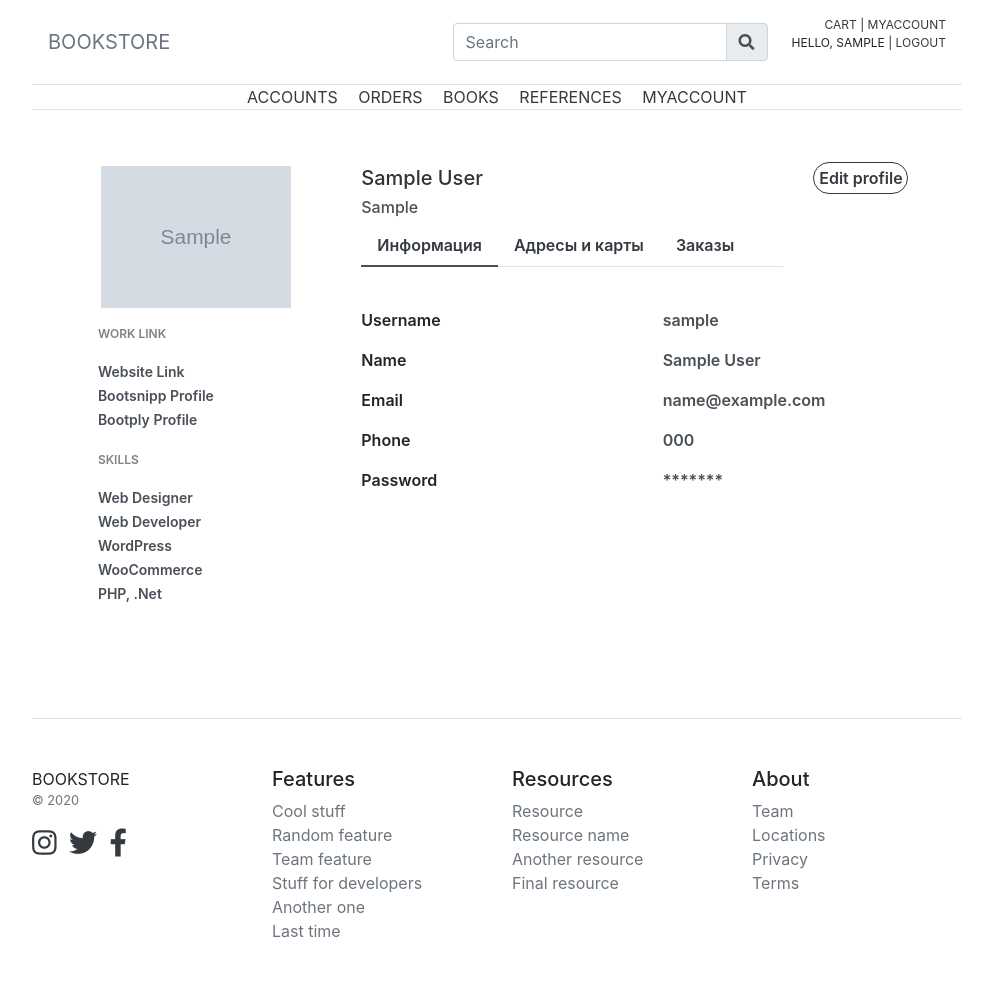
After one commit to xistadi/BookStore, a Django app: page /accounts/1/ in a window 1280 px wide. The commit adds this page. Shown: the whole page, without its empty margins (143-1136 px from the left). Run offline with Django 3.2, Linux system fonts and the light colour scheme; tables that the repository leaves empty hold one stand-in row (values such as "Sample post"); grey boxes marked "Sample" are stand-in pictures; some libraries are stand-ins or nearby versions.

Commit message:
profile list update by pk

```diff
--- /dev/null
+++ b/src/myauth/templates/myauth/profile_by_pk.html
@@ -0,0 +1,216 @@
+{% extends 'customer_base.html' %}
+{% block title %} Profile №{{ user.profile.pk }} {% endblock %}
+{% load static %}
+{% block css %}
+<link rel="stylesheet" href="{% static 'myaccount.css' %}">
+{% endblock %}
+{% block content %}
+  <div class="emp-profile">
+    <div class="row">
+      <div class="col-md-4">
+        <div class="profile-img">
+          <img {% if user.profile.image %} src="{{ user.profile.image.url }}" {% else %} src="https://via.placeholder.com/300x300" {% endif %} alt=""/>
+<!--          <div class="file btn btn-lg btn-primary">-->
+<!--            Change Photo-->
+<!--            <input type="file" name="file"/>-->
+<!--          </div>-->
+        </div>
+      </div>
+      <div class="col-md-6">
+        <div class="profile-head">
+          <h5>
+            {{ user.first_name }} {{ user.last_name }}
+          </h5>
+          <h6>
+            {{ user.profile.group }}
+          </h6>
+          <!--<p class="proile-rating">RANKINGS : <span>8/10</span></p>-->
+          <ul class="nav nav-tabs" id="myTab" role="tablist">
+            <li class="nav-item">
+              <a class="nav-link active text-dark" id="home-tab" data-toggle="tab" href="#home" role="tab" aria-controls="home" aria-selected="true">Информация</a>
+            </li>
+            <li class="nav-item">
+              <a class="nav-link text-dark" id="adresses-tab" data-toggle="tab" href="#addresses" role="tab" aria-controls="adresses" aria-selected="false">Адресы и карты</a>
+            </li>
+            <li class="nav-item">
+              <a class="nav-link text-dark" id="profile-tab" data-toggle="tab" href="#profile" role="tab" aria-controls="profile" aria-selected="false">Заказы</a>
+            </li>
+          </ul>
+        </div>
+      </div>
+      <div class="col-md-2">
+        <a href="{% url 'update_profile_by_pk' user.pk %}" class="profile-edit-btn  text-decoration-none">Edit profile</a>
+      </div>
+    </div>
+    <div class="row">
+      <div class="col-md-4">
+        <div class="profile-work">
+          <p>WORK LINK</p>
+          <a href="">Website Link</a><br/>
+          <a href="">Bootsnipp Profile</a><br/>
+          <a href="">Bootply Profile</a>
+          <p>SKILLS</p>
+          <a href="">Web Designer</a><br/>
+          <a href="">Web Developer</a><br/>
+          <a href="">WordPress</a><br/>
+          <a href="">WooCommerce</a><br/>
+          <a href="">PHP, .Net</a><br/>
+        </div>
+      </div>
+      <div class="col-md-8">
+        <div class="tab-content profile-tab" id="myTabContent">
+          <div class="tab-pane fade show active" id="home" role="tabpanel" aria-labelledby="home-tab">
+            <div class="row">
+              <div class="col-md-6">
+                <label>Username</label>
+              </div>
+              <div class="col-md-6">
+                <p>{{ user.username|default:'Guest' }}</p>
+              </div>
+            </div>
+            <div class="row">
+              <div class="col-md-6">
+                <label>Name</label>
+              </div>
+              <div class="col-md-6">
+                <p>{{ user.first_name }} {{ user.last_name }}</p>
+              </div>
+            </div>
+            <div class="row">
+              <div class="col-md-6">
+                <label>Email</label>
+              </div>
+              <div class="col-md-6">
+                <p>{{ user.email }}</p>
+              </div>
+            </div>
+            <div class="row">
+              <div class="col-md-6">
+                <label>Phone</label>
+              </div>
+              <div class="col-md-6">
+                <p>{{ user.profile.phone_number }}</p>
+              </div>
+            </div>
+            <div class="row">
+              <div class="col-md-6">
+                <label>Password</label>
+              </div>
+              <div class="col-md-6">
+                <p>*******</p>
+              </div>
+            </div>
+          </div>
+          <div class="tab-pane fade" id="addresses" role="tabpanel" aria-labelledby="addresses-tab">
+            <div class="row border-bottom mb-2">
+                <div class="col-6"><h3>Addresses</h3></div>
+                <div class="col-6 text-right"></div>
+            </div>
+            <div class="row">
+              {% for address in user.profile.profile_address.all %}
+                <div class="col-6" id="accordion">
+                  <div class="card border-dark mb-3" style="max-width: 18rem;">
+                    <div class="card-header">
+                      <div class="row">
+                        <div class="col-7 mt-2">
+                          <a class="card-link text-dark" data-toggle="collapse" href="#collapse{{ forloop.counter }}">
+                            Address {{ forloop.counter }}
+                          </a>
+                        </div>
+                        <div class="col-5">
+
+                        </div>
+                      </div>
+                    </div>
+                    <div id="collapse{{ forloop.counter }}" class="collapse" data-parent="#accordion">
+                    <div class="card-body text-dark">
+                      <p class="card-text">
+                        Страна: {{ address.country }}<br>
+                        Город: {{ address.city }}<br>
+                        Индекс: {{ address.index }}<br>
+                        Адрес1: {{ address.address1 }}<br>
+                        Адрес2: {{ address.address2 }}<br>
+                      </p>
+                    </div>
+                    </div>
+                  </div>
+                </div>
+              {% endfor %}
+            </div>
+            <div class="row border-bottom mb-2">
+                <div class="col-6"><h3>Cards</h3></div>
+                <div class="col-6 text-right"></div>
+            </div>
+            <div class="row">
+              {% for card in user.profile.credit_cards.all %}
+                <div class="col-6" id="accordion_card">
+                  <div class="card border-dark mb-3" style="max-width: 18rem;">
+                    <div class="card-header">
+                      <div class="row">
+                        <div class="col-9 mt-2">
+                          <a class="card-link text-dark" data-toggle="collapse" href="#collapse_card{{ forloop.counter }}">
+                            Card {{ forloop.counter }}
+                          </a>
+                        </div>
+                        <div class="col-3">
+                        </div>
+                      </div>
+                    </div>
+                    <div id="collapse_card{{ forloop.counter }}" class="collapse" data-parent="#accordion_card">
+                    <div class="card-body text-dark">
+                      <p class="card-text">
+                        Номер: {{ card.number }}<br>
+                      </p>
+                    </div>
+                    </div>
+                  </div>
+                </div>
+              {% endfor %}
+            </div>
+          </div>
+          <div class="tab-pane fade" id="profile" role="tabpanel" aria-labelledby="profile-tab">
+            <div id="accordion_order">
+              {% for cart in user.carts.all %}
+                {% if cart.order %}
+                  <div class="card">
+                    <div class="card-header" id="headingOne">
+                      <h5 class="mb-0">
+                        <button class="btn btn-link text-dark" data-toggle="collapse" data-target="#collapse_order{{ forloop.counter }}" aria-expanded="true" aria-controls="collapseOne">
+                          {{ cart.order }}
+                        </button>
+                      </h5>
+                    </div>
+
+                    <div id="collapse_order{{ forloop.counter }}" class="collapse" aria-labelledby="headingOne" data-parent="#accordion">
+                      <div class="card-body">
+                        <div class="row">
+                          <div class="col-6">
+                            {% for book_in_cart in cart.books.all|slice:"0:3" %}
+                              <a href="/books/{{ book_in_cart.book.pk }}">
+                                <img width="80" {% if book_in_cart.book.photo %} src="{{ book_in_cart.book.photo.url }}" {% else %} src="https://via.placeholder.com/2000x3000" {% endif %} alt="">
+                              </a>
+                            {% endfor %}
+
+                          </div>
+                          <div class="col-6">
+                            Total price: {{ cart.total_price }} BLR. <br>
+                            Date order: {{ cart.order.date_add|date:'d.m.Y' }} <br>
+                            Date last change: {{ cart.order.date_last_change|date:'d.m.Y' }} <br><br>
+                            {% if cart.books.all.count > 3 %}
+                              and more...
+                            {% endif %}
+                            <a href="{% url 'order:update_order_status' cart.order.pk %}" class="btn btn-outline-dark"><i class="far fa-eye"></i></a>
+                          </div>
+                        </div>
+                      </div>
+                    </div>
+                  </div>
+                {% endif %}
+              {% endfor %}
+            </div>
+          </div>
+        </div>
+      </div>
+    </div>
+  </div>
+{% endblock %}
--- a/src/myauth/urls.py
+++ b/src/myauth/urls.py
@@ -4,7 +4,10 @@ from . import views
 
 urlpatterns = [
     path('', views.MyAccountView.as_view(), name='myaccount'),
+    path('<int:pk>/', views.ShowProfileByPkView.as_view(), name='profile_by_pk'),
+    path('profile_list/', views.ListProfileView.as_view(), name='list_profile'),
     path('update/', views.ProfileUpdateView.as_view(), name='update_profile'),
+    path('update_by_pk/<int:pk>/', views.ProfileUpdateByPkView.as_view(), name='update_profile_by_pk'),
     path('login/', views.MyLoginView.as_view(), name='login'),
     path('logout/', views.MyLogoutView.as_view(), name='logout'),
     path('signup/', views.SignUpView.as_view(), name='signup'),
--- a/src/myauth/views.py
+++ b/src/myauth/views.py
@@ -163,3 +163,53 @@
 
     def get_object(self, queryset=None):
         return get_object_or_404(models.CreditCart, pk=self.request.POST.get('pk'))
+
+
+class ListProfileView(generic.ListView):
+    model = models.Profile
+    paginate_by = 10
+
+
+class ShowProfileByPkView(generic.DetailView):
+    model = User
+    template_name = 'myauth/profile_by_pk.html'
+
+
+class ProfileUpdateByPkView(generic.edit.UpdateView):
+    form_class = forms.UserUpdateForm
+    second_form_class = forms.ProfileUpdateForm
+    template_name = 'profile_update.html'
+    success_url = reverse_lazy('myaccount')
+
+    def get_context_data(self, **kwargs):
+        context = super(ProfileUpdateByPkView, self).get_context_data(**kwargs)
+        context['form'] = self.form_class(instance=self.object)
+        context['form2'] = self.second_form_class(instance=self.request.user.profile)
+        return context
+
+    def get(self, request, *args, **kwargs):
+        super(ProfileUpdateByPkView, self).get(request, *args, **kwargs)
+        form = self.form_class
+        form2 = self.second_form_class
+        return self.render_to_response(self.get_context_data(
+            object=self.object, form=form, form2=form2))
+
+    def post(self, request, *args, **kwargs):
+        self.object = self.get_object()
+        form = self.form_class(request.POST, instance=self.object)
+        form2 = self.second_form_class(request.POST, request.FILES, instance=self.object.profile)
+
+        if form.is_valid() and form2.is_valid():
+            userdata = form.save(commit=False)
+            # used to set the password, but no longer necesarry
+            userdata.save()
+            employeedata = form2.save(commit=False)
+            employeedata.user = userdata
+            employeedata.save()
+            return HttpResponseRedirect(self.get_success_url())
+        else:
+            return self.render_to_response(
+                self.get_context_data(form=form, form2=form2))
+
+    def get_queryset(self):
+        return User.objects
--- a/src/templates/customer_base.html
+++ b/src/templates/customer_base.html
@@ -39,7 +39,7 @@
       </p>
     </div>
     <div class="border-top border-bottom text-center text-uppercase">
-      <a class="p-2 text-dark" href="#">Features</a>
+      <a class="p-2 text-dark" href="{% url 'list_profile' %}">Accounts</a>
       <a class="p-2 text-dark" href="{% url 'order:order_list' %}">Orders</a>
       <a class="p-2 text-dark" href="/books/">Books</a>
       <a class="p-2 text-dark" href="/references/">References</a>
```
Also changed, not shown: src/myauth/templates/myauth/profile_list.html (added, +44 -0 lines), src/order/templates/order/update_status_order.html (+10 -1 lines).
